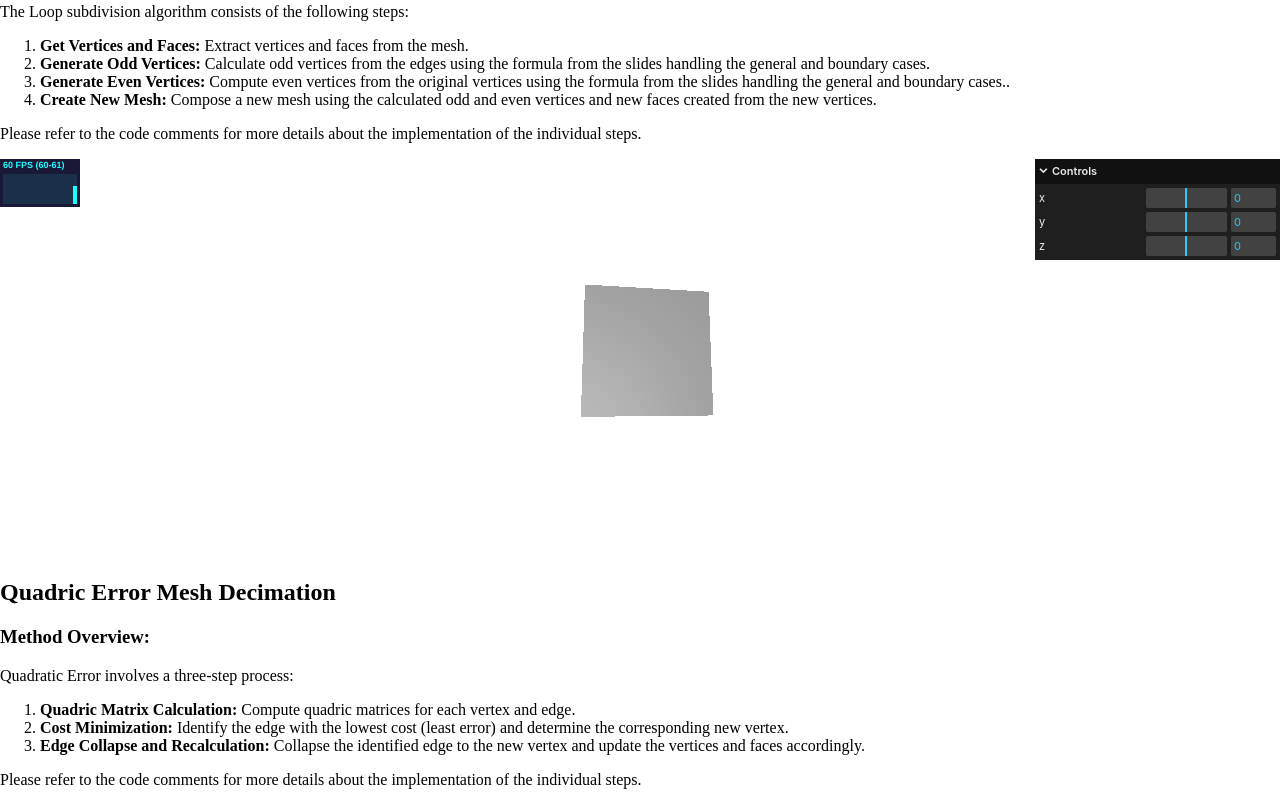
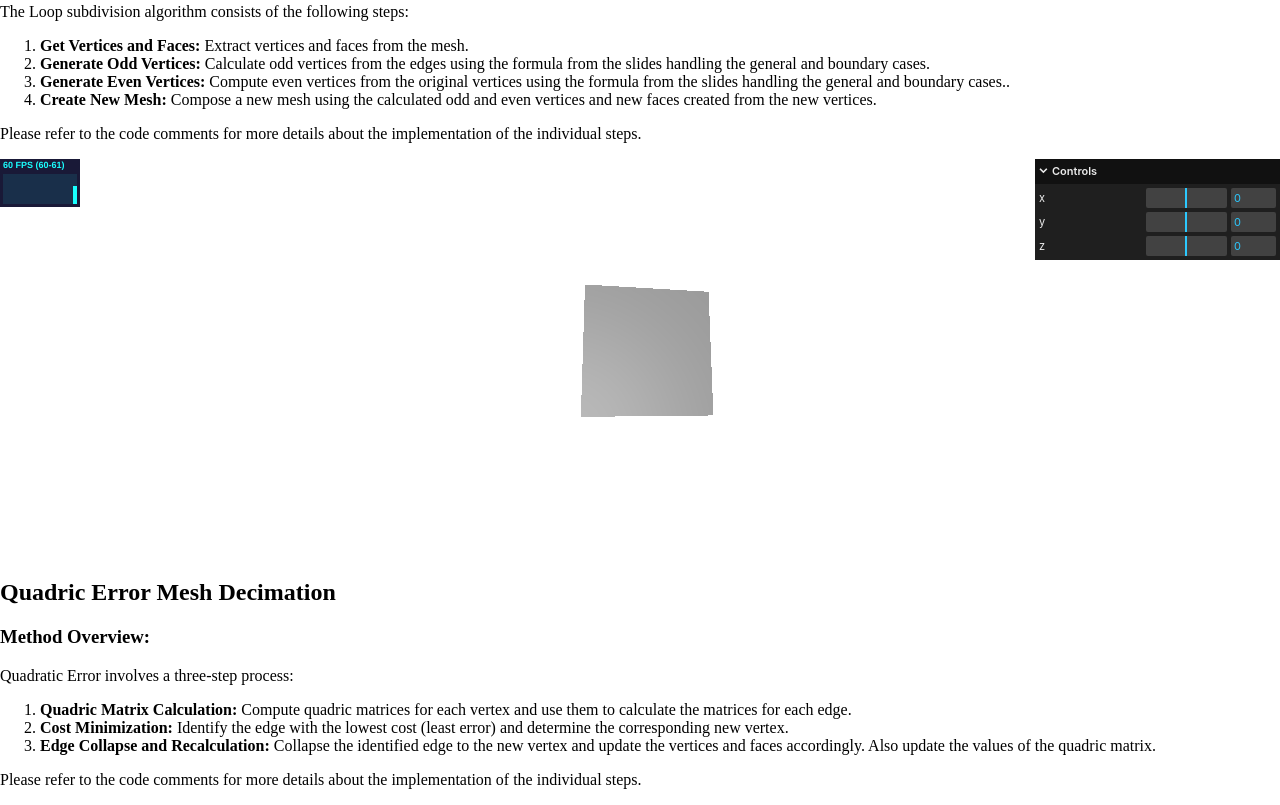
Before and after one commit to l0g1c-80m8/3d-vision-assignments, a plain HTML site: page html/assignment1.html in a window 1280 px wide. Shown: the part 497-1302 px from the top of the page. Drawn offline with nearby package versions, Linux system fonts and the light colour scheme.

Commit message:
update decimation comments in report

```diff
--- a/html/assignment1.html
+++ b/html/assignment1.html
@@ -50,9 +50,9 @@
 			Quadratic Error involves a three-step process:
 		</p>
 		<ol>
-			<li><strong>Quadric Matrix Calculation:</strong> Compute quadric matrices for each vertex and edge.</li>
+			<li><strong>Quadric Matrix Calculation:</strong> Compute quadric matrices for each vertex and use them to calculate the matrices for each edge.</li>
 			<li><strong>Cost Minimization:</strong> Identify the edge with the lowest cost (least error) and determine the corresponding new vertex.</li>
-			<li><strong>Edge Collapse and Recalculation:</strong> Collapse the identified edge to the new vertex and update the vertices and faces accordingly.</li>
+			<li><strong>Edge Collapse and Recalculation:</strong> Collapse the identified edge to the new vertex and update the vertices and faces accordingly. Also update the values of the quadric matrix.</li>
 		</ol>
 		<p>
 			Please refer to the code comments for more details about the implementation of the individual steps.
```
